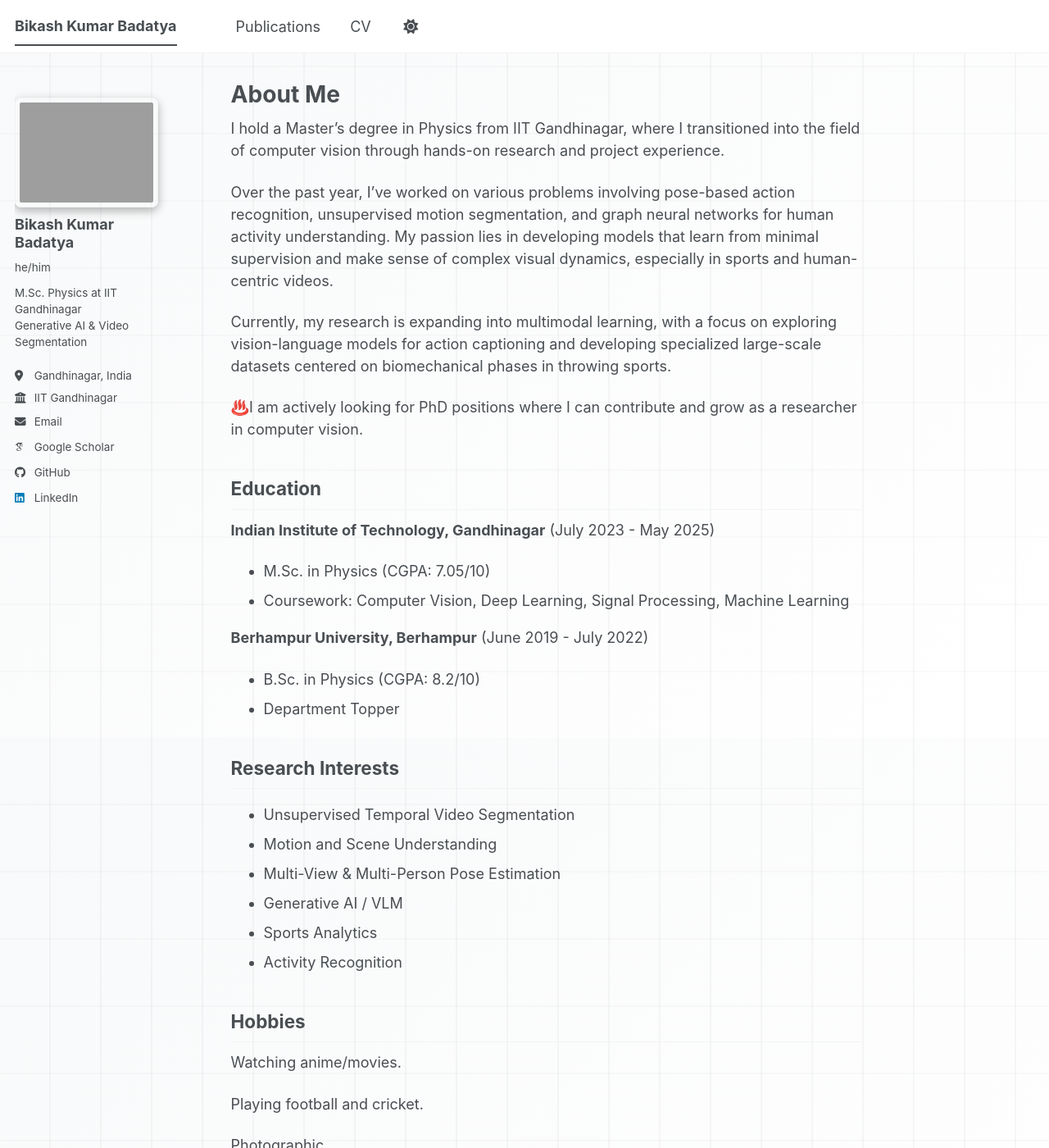
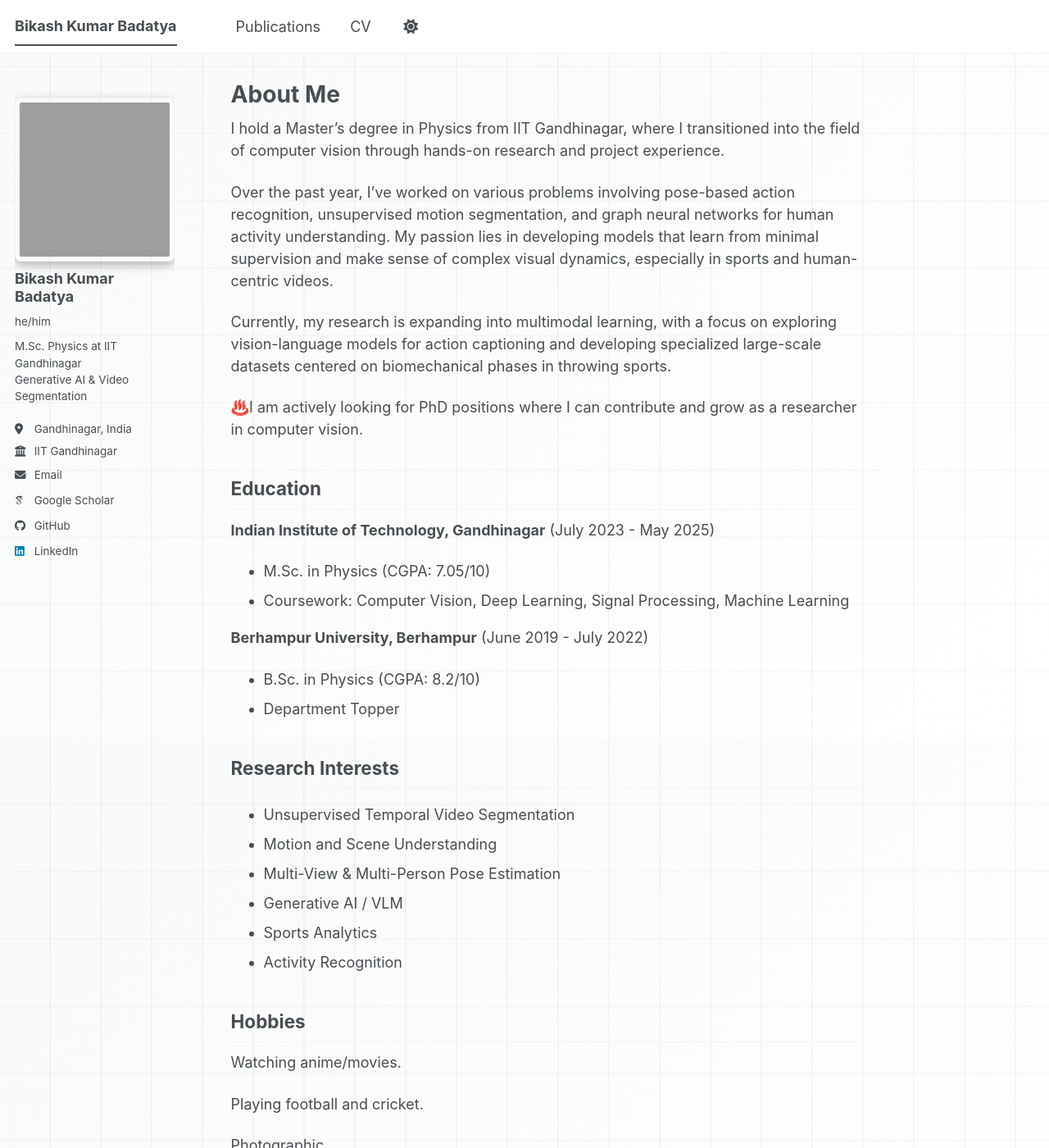
Before and after one commit to Bikudebug/Bikudebug.github.io, a Jekyll site: the page built from _pages/about.md, in a window 1280 px wide and 1400 px high. Shown: the whole window at 82% size. Built offline with Jekyll 4.4.1, drawn with Linux system fonts in a browser that asks for light colours; some web fonts are replaced; a script bundle is joined from its source files by our own code; library files that are not in the unit come from our copies.

Commit message:
Enhance avatar sizing and smart crop to face focus

```diff
--- a/assets/css/main.scss
+++ b/assets/css/main.scss
@@ -59,10 +59,15 @@
     to { background-position: -400px 400px; }
 }
 
-/* Fix profile picture: slightly rounded standard shape */
+/* Fix profile picture: crop perfectly to the face and increase size */
 .author__avatar img {
     border-radius: 8px !important;
     box-shadow: 0 4px 12px rgba(0,0,0,0.3) !important;
+    width: 200px !important;
+    max-width: 100% !important;
+    height: 200px !important;
+    object-fit: cover !important;
+    object-position: center 15% !important; /* Crops to the face assuming it's near the top-center */
 }
 
 /* For Dark Mode Backgrounds */
```
